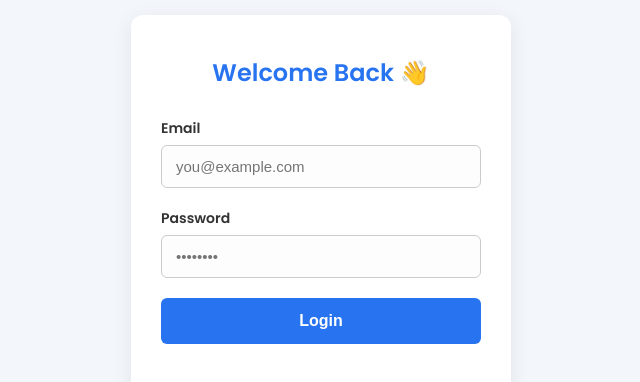
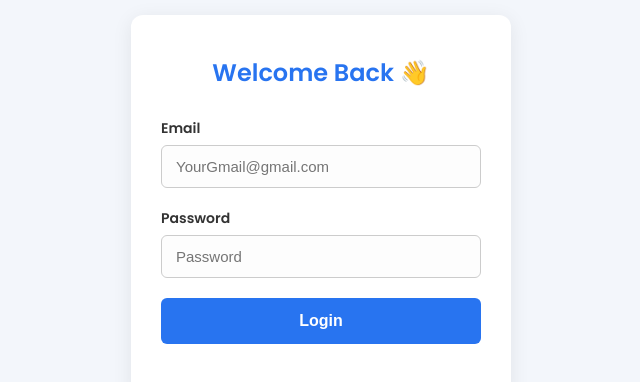
Before and after one commit to Afaroz/Milegabhai, a website: page public/login.html in a window 1280 px wide. Shown: the part 192-574 px from the top of the page, 319-959 px from the left. Drawn offline with Linux system fonts and the light colour scheme.

Commit message:
✅ Add login.html

```diff
--- a/public/login.html
+++ b/public/login.html
@@ -3,7 +3,7 @@
 <head>
   <meta charset="UTF-8" />
   <meta name="viewport" content="width=device-width, initial-scale=1.0" />
-  <title>Login - OLX Clone</title>
+  <title>Login - Milega Bhai</title>
   <link href="https://fonts.googleapis.com/css2?family=Poppins:wght@400;600&display=swap" rel="stylesheet" />
   <style>
     :root {
@@ -140,10 +140,10 @@
     <h2>Welcome Back 👋</h2>
     <form id="loginForm" novalidate>
       <label for="email">Email</label>
-      <input type="email" id="email" name="email" placeholder="you@example.com" required />
+      <input type="email" id="email" name="email" placeholder="YourGmail@gmail.com" required />
 
       <label for="password">Password</label>
-      <input type="password" id="password" name="password" placeholder="••••••••" required />
+      <input type="password" id="password" name="password" placeholder="Password" required />
 
       <button type="submit">Login</button>
     </form>
```
